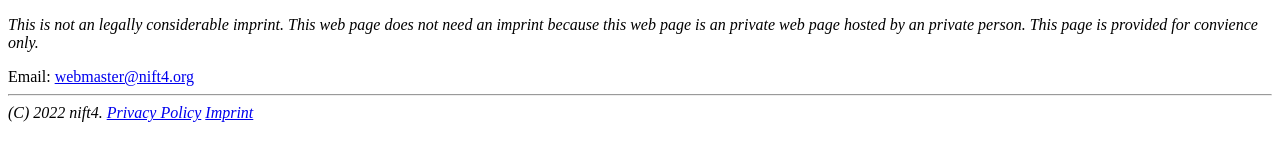
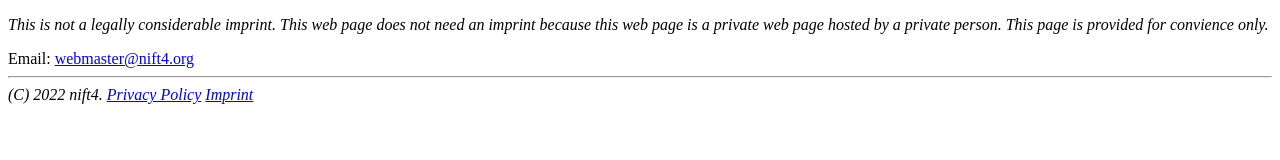
Before and after one commit to nift4/nift4.org, a plain HTML site: page imprint.html in a window 1280 px wide. Drawn offline with Linux system fonts and the light colour scheme.

Commit message:
fix grammar

```diff
--- a/imprint.html
+++ b/imprint.html
@@ -17,7 +17,7 @@
 
   <body>
     <p style="font-style: italic;">
-    This is not an legally considerable imprint. This web page does not need an imprint because this web page is an private web page hosted by an private person. This page is provided for convience only.
+    This is not a legally considerable imprint. This web page does not need an imprint because this web page is a private web page hosted by a private person. This page is provided for convience only.
     </p>
     Email: <a href="mailto:webmaster@nift4.org">webmaster@nift4.org</a><br/>
     <footer>
```
